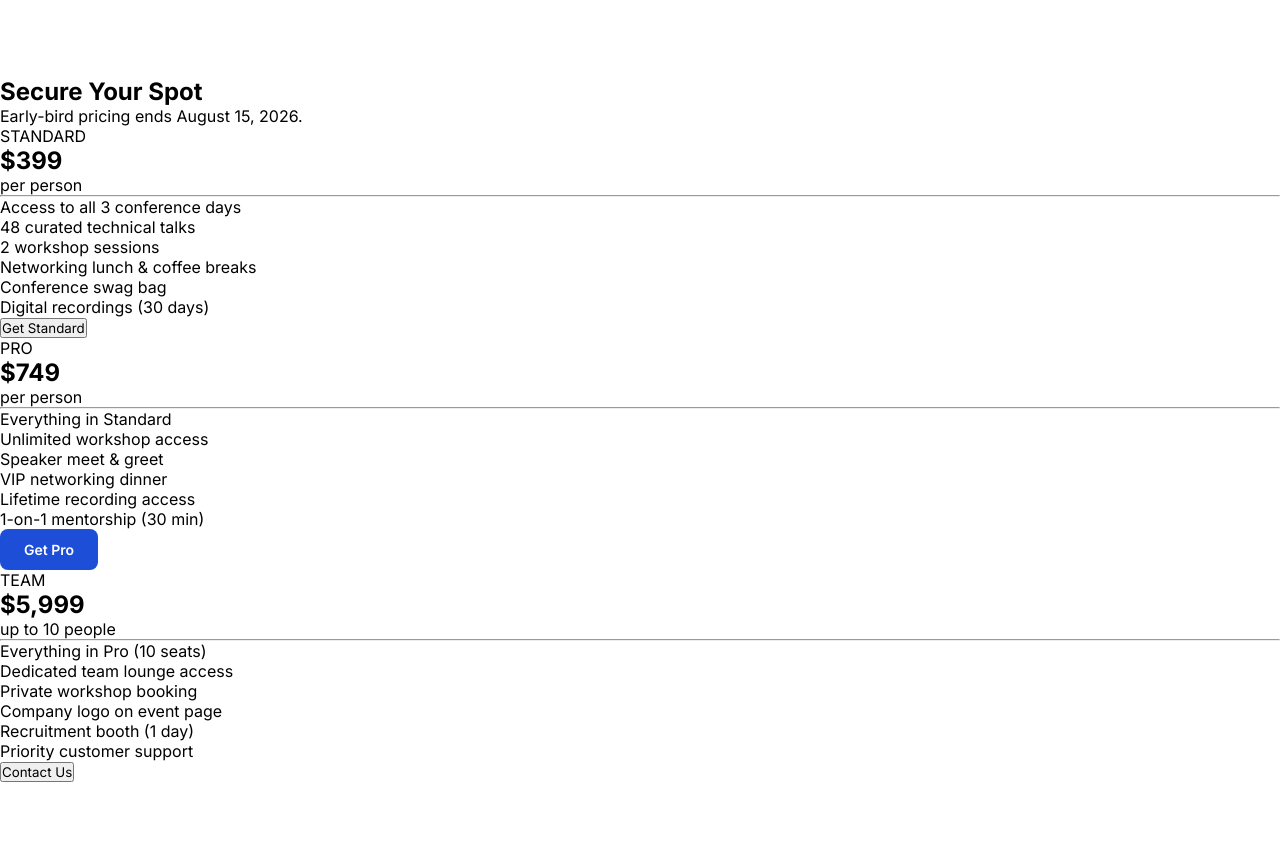
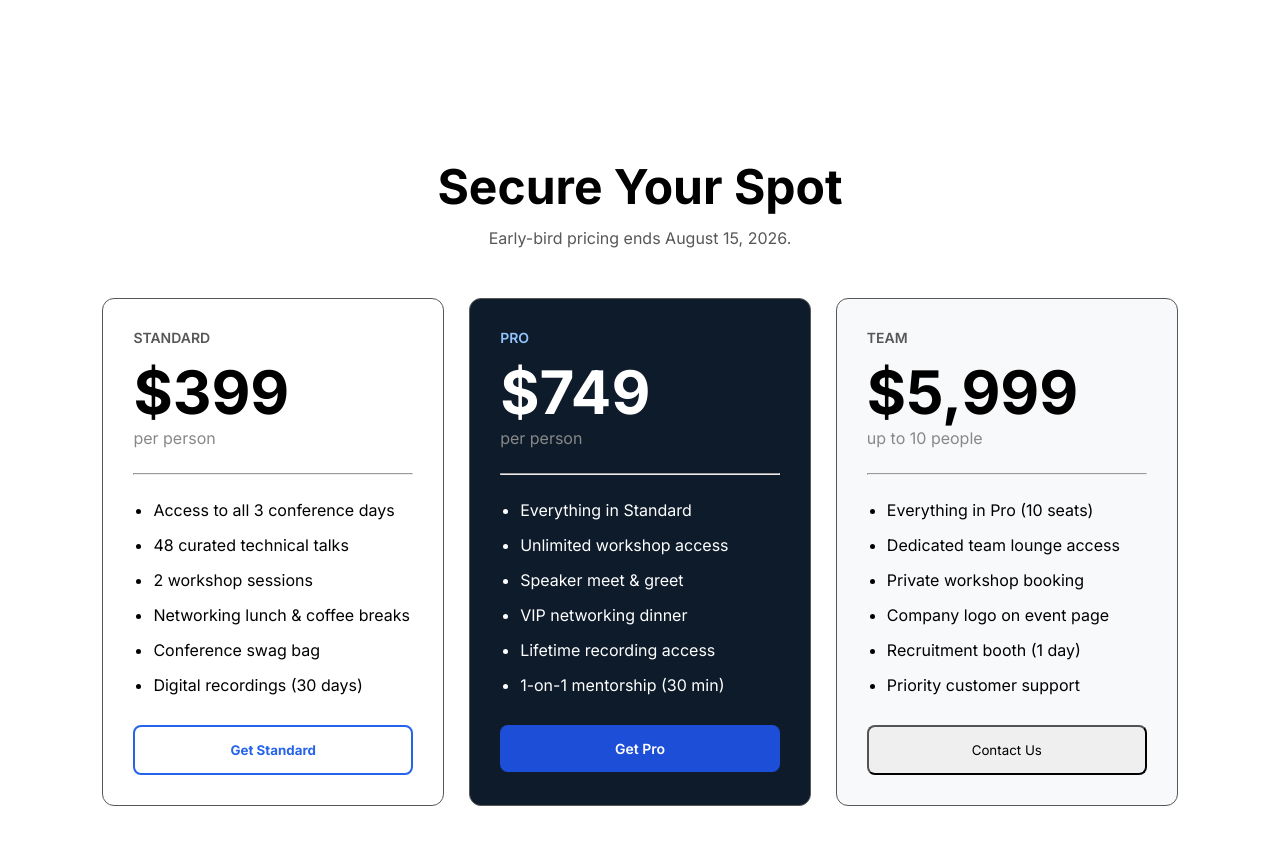
Before and after one commit to IFTI737/DevConf-2026-A01, a plain HTML site: page index.html in a window 1280 px wide. Shown: the part 1747-2592 px from the top of the page. Before the commit the page ends 2529 px from the top, so only its background shows below. Drawn offline with Linux system fonts and the light colour scheme.

Commit message:
pricing section style added

```diff
--- a/index.html
+++ b/index.html
@@ -134,7 +134,7 @@
     <div class="pricing-container">
 
         <!-- Standard Card -->
-        <div class="pricing-card">
+        <div class="pricing-card left">
 
             <p class="plan">STANDARD</p>
 
@@ -158,7 +158,7 @@
         </div>
 
         <!-- Pro Card -->
-        <div class="pricing-card featured">
+        <div class="pricing-card middle">
 
             <p class="plan">PRO</p>
 
@@ -182,7 +182,7 @@
         </div>
 
         <!-- Team Card -->
-        <div class="pricing-card">
+        <div class="pricing-card right">
 
             <p class="plan">TEAM</p>
 
--- a/style.css
+++ b/style.css
@@ -87,7 +87,7 @@ nav ul li a {
 
 }
 
-/* Meet the Speakers Section */
+/* Speakers Section */
 .speakers {
     padding: 80px 8%;
 }
@@ -135,3 +135,93 @@ nav ul li a {
     font-size: 14px;
     color: #575757;
 }
+
+
+/* Pricing Section */
+
+.pricing {
+    padding: 80px 8%;
+}
+
+.pricing-title {
+    text-align: center;
+    margin-bottom: 50px;
+}
+
+.pricing-title h2 {
+    font-size: 48px;
+    margin-bottom: 12px;
+}
+
+.pricing-title p {
+    color: #575757;
+}
+
+.pricing-container {
+    display: grid;
+    grid-template-columns: repeat(3, 1fr);
+    gap: 25px;
+}
+
+.pricing-card {
+    border: 1px solid #575757;
+    border-radius: 12px;
+    padding: 30px;
+}
+
+.plan {
+    color: #575757;
+    font-size: 14px;
+    font-weight: 600;
+}
+.pricing-card h2 {
+    font-size: 60px;
+    margin-top: 10px;
+}
+
+.price-info {
+    color: #888888;
+    margin-bottom: 25px;
+}
+
+.pricing-card hr {
+    margin-bottom: 25px;
+
+
+}
+
+.pricing-card ul {
+    padding-left: 20px;
+    margin-bottom: 30px;
+}
+
+.pricing-card ul li {
+    margin-bottom: 15px;
+}
+
+.pricing-card button {
+    width: 100%;
+    padding: 15px;
+    border-radius: 8px;
+    cursor: pointer;
+}
+
+.middle {
+    background-color: #0D1B2A;
+    color: white;
+}
+.middle .plan {
+    color :#93C5FD;
+}
+
+.left button {
+    background-color: #ffffff;
+    color :#2563EB;
+    border: 2px solid #2563EB;
+    font-weight: 700;
+
+}
+
+.right{
+    background-color: #F8F9FB;
+}
```
